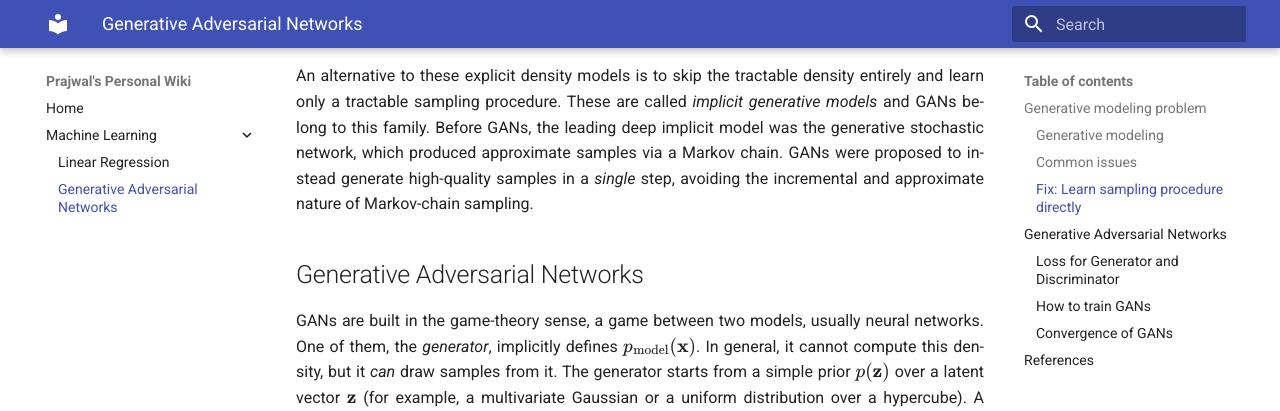
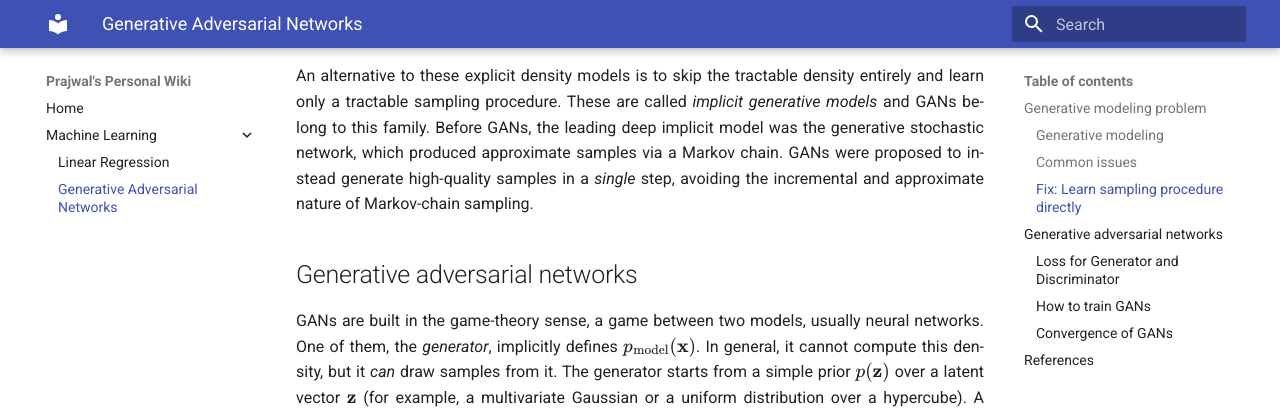
Before and after one commit to pj1911/my-wiki, an MkDocs documentation site: the page built from docs/Generative Adversarial Networks.md, in a window 1280 px wide and 900 px high, scrolled down 734 px. Shown: the top 411 px of the window. Built offline with MkDocs 1.6.1 and Material for MkDocs 9.7.7, drawn with Linux system fonts in a browser that asks for light colours.

```diff
--- a/docs/Generative Adversarial Networks.md
+++ b/docs/Generative Adversarial Networks.md
@@ -29,7 +29,7 @@ Markov chain. GANs were proposed to instead generate high-quality samples in
 a *single* step, avoiding the incremental and approximate nature of
 Markov-chain sampling.
 
-## Generative Adversarial Networks
+## Generative adversarial networks
 
 GANs are built in the game-theory sense, a game between two models,
 usually neural networks. One of them, the *generator*, implicitly defines
```
